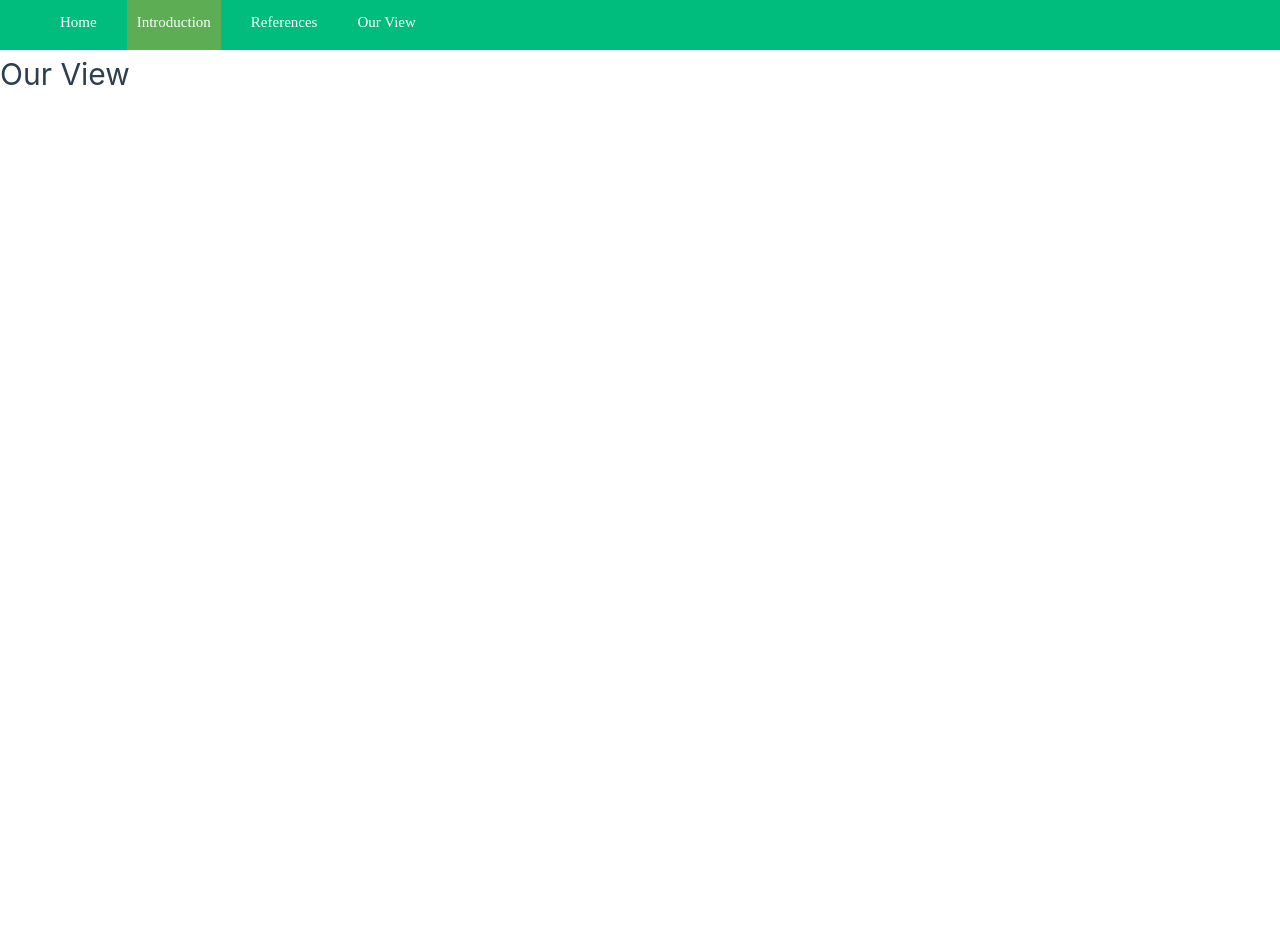
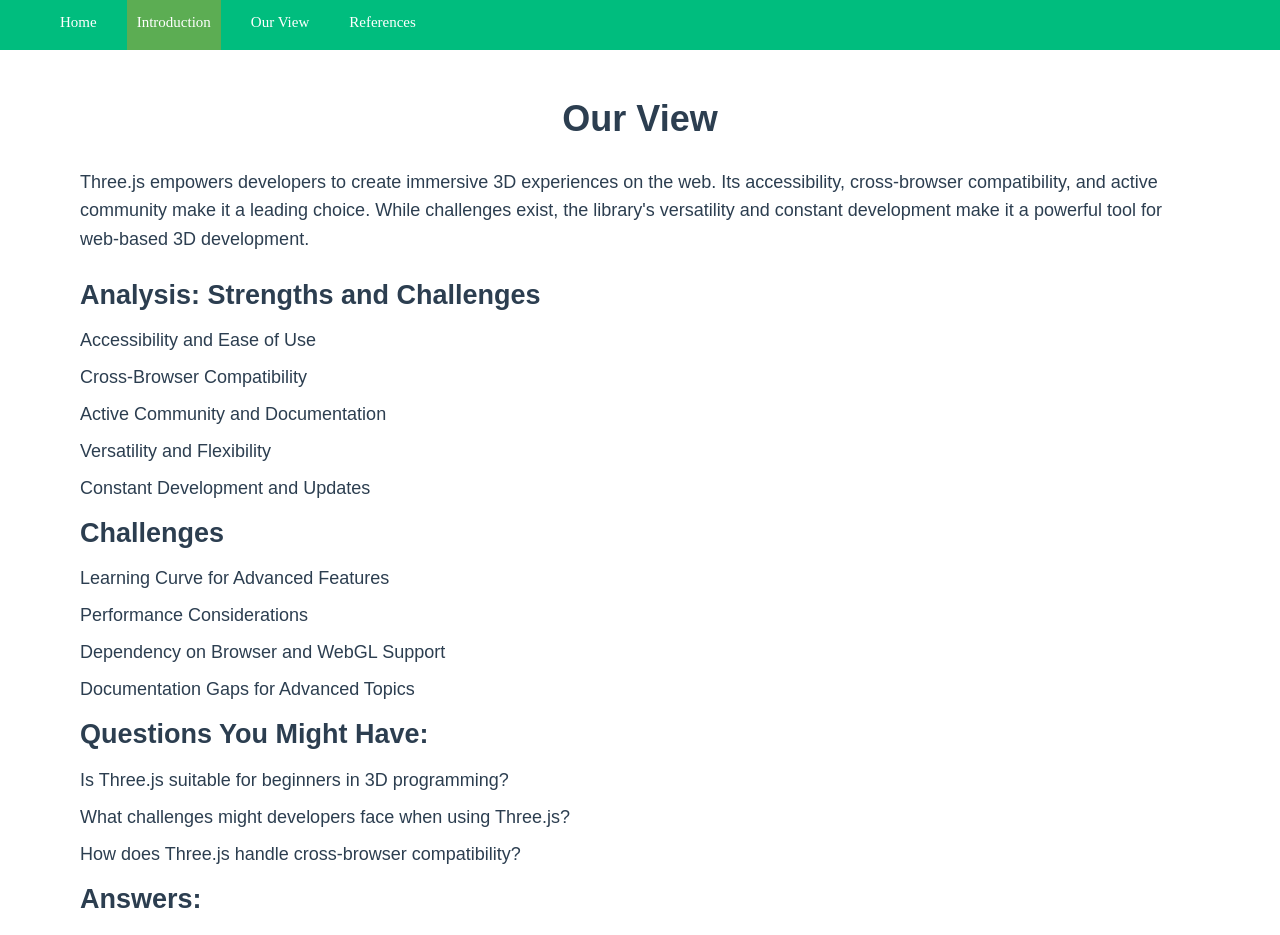
Before and after one commit to UniqueASU/Three.js-tutorial-website, a Vue app: page /ourview in a window 1280 px wide. Shown: the top 935 px of the page. Before the commit the page ends 800 px from the top, so only its background shows below. Built offline with nearby package versions, Linux system fonts and the light colour scheme.

Commit message:
added sidebar and references changes

```diff
--- a/src/components/GetStarted.vue
+++ b/src/components/GetStarted.vue
@@ -15,14 +15,14 @@
 };
 
 const displaySubsection = (subsection) => {
-      subsection !=='Buildcube' && router.push(subsection.toLowerCase())
+  subsection !== 'Buildcube' && router.push(subsection.toLowerCase())
   subsection === 'Buildcube' && router.push('/walkthrough')
   selectedSubsection.value = subsection;
 };
 </script>
 
 <template>
- <Navbar/>
+  <Navbar />
   <div class="content">
     <div class="sidebar">
       <li @click="selectSection('Introduction')">Introduction</li>
@@ -31,11 +31,14 @@
         <li @click="displaySubsection('Architecture')">Architecture</li>
         <li @click="displaySubsection('Installation')">Get Started</li>
         <li @click="displaySubsection('Fundamentals')">Fundamentals</li>
-          <li @click="displaySubsection('Buildcube')">Building cube with Three.js</li>
-          <ul class="subheadings" v-if="selectedSubsection === 'Buildcube' || selectedSubsection === 'Walkthrough' || selectedSubsection === 'demovideo' ">
-            <li @click="displaySubsection('Walkthrough')">Walkthrough</li>
-            <li @click="displaySubsection('demovideo')">Demo video</li>
-          </ul>
+        <ul class="subheadings"
+          v-if="selectedSubsection === 'Fundamentals' || selectedSubsection === 'thescene'
+          || selectedSubsection === 'thecamera'
+          || selectedSubsection === 'therenderer'
+          || selectedSubsection === 'mesh'
+          || selectedSubsection === 'geometries'
+          || selectedSubsection === 'materials'
+          ">
           <li @click="displaySubsection('thescene')">The Scene</li>
           <li @click="displaySubsection('thecamera')">The Camera</li>
           <li @click="displaySubsection('therenderer')">The Renderer</li>
@@ -43,8 +46,17 @@
           <li @click="displaySubsection('geometries')">Geometries</li>
           <li @click="displaySubsection('materials')">Materials</li>
         </ul>
+        <li @click="displaySubsection('Buildcube')">Building cube with Three.js</li>
+        <ul class="subheadings"
+          v-if="selectedSubsection === 'Buildcube' || selectedSubsection === 'Walkthrough' || selectedSubsection === 'demovideo'">
+          <li @click="displaySubsection('Walkthrough')">Walkthrough</li>
+          <li @click="displaySubsection('demovideo')">Demo video</li>
+        </ul>
+
+
+      </ul>
     </div>
-    <div  class="right-content">
+    <div class="right-content">
       <slot>
       </slot>
     </div>
@@ -54,11 +66,13 @@
 <style scoped>
 .content {
   display: flex;
+  min-height: 100vh;
 }
 
 a {
   display: block;
 }
+
 .navbar {
   list-style: none;
   height: 50px;
@@ -74,8 +88,10 @@
 
 
 }
+
 .router-link-exact-active {
-   background-color: hsla(160, 100%, 37%, 1);;
+  background-color: hsla(160, 100%, 37%, 1);
+  ;
   cursor: pointer;
   width: 100%;
   display: block;
@@ -106,7 +122,6 @@
 .sidebar {
   background-color: #5cad53;
   width: 20%;
-  height: 100vh;
   list-style-type: none;
   overflow: auto;
 }
@@ -120,7 +135,7 @@
   list-style-type: none;
 }
 
-.subheadings li{
+.subheadings li {
   font-size: 14px;
   padding: 5px;
   font-weight: 500;
@@ -141,6 +156,4 @@
 .right-content {
   width: 80%;
 }
-
-
 </style>
--- a/src/components/Home.vue
+++ b/src/components/Home.vue
@@ -13,7 +13,7 @@
       <HomeTitle msg="Three.js" />
 
       <nav>
-        <router-link to="/getstarted">Get started</router-link>
+        <router-link to="/introduction">Get started</router-link>
       </nav>
     </div>
   </header>
--- a/src/components/pages/Navbar.vue
+++ b/src/components/pages/Navbar.vue
@@ -18,9 +18,9 @@
     <ul class="navbar">
       <li :class="{ 'active': activeItem === 'Home' }" @click="toggleSection('')">Home</li>
       <li :class="{ 'active': activeItem === 'introduction' }" @click="toggleSection('introduction')">Introduction</li>
+      <li :class="{ 'active': activeItem === 'Our View' }" @click="toggleSection('ourview')">Our View</li>
       <li :class="{ 'active': activeItem === 'References' }" @click="toggleSection('references')">References
       </li>
-      <li :class="{ 'active': activeItem === 'Our View' }" @click="toggleSection('ourview')">Our View</li>
     </ul>
   </nav>
   <div>
--- a/src/components/pages/OurView.vue
+++ b/src/components/pages/OurView.vue
@@ -1,3 +1,86 @@
 <template>
-    <h1>Our View</h1>
-</template>
+    <div class="main-content">
+      <h1 class="main-heading">Our View</h1>
+
+      <p class="view-content">
+        Three.js empowers developers to create immersive 3D experiences on the web. Its accessibility, cross-browser compatibility, and active community make it a leading choice. While challenges exist, the library's versatility and constant development make it a powerful tool for web-based 3D development.
+      </p>
+
+      <h2 class="analysis-heading">Analysis: Strengths and Challenges</h2>
+
+      <ul class="strengths-list">
+        <li>Accessibility and Ease of Use</li>
+        <li>Cross-Browser Compatibility</li>
+        <li>Active Community and Documentation</li>
+        <li>Versatility and Flexibility</li>
+        <li>Constant Development and Updates</li>
+      </ul>
+
+      <h2 class="challenges-heading">Challenges</h2>
+
+      <ul class="challenges-list">
+        <li>Learning Curve for Advanced Features</li>
+        <li>Performance Considerations</li>
+        <li>Dependency on Browser and WebGL Support</li>
+        <li>Documentation Gaps for Advanced Topics</li>
+      </ul>
+      <h2 class="questions-heading">Questions You Might Have:</h2>
+
+      <ul class="questions-list">
+        <li>Is Three.js suitable for beginners in 3D programming?</li>
+        <li>What challenges might developers face when using Three.js?</li>
+        <li>How does Three.js handle cross-browser compatibility?</li>
+      </ul>
+
+      <h2 class="answers-heading">Answers:</h2>
+
+      <ul class="answers-list">
+        <li>Yes, Three.js is designed to make 3D programming accessible to a broad audience, including beginners.</li>
+        <li>Developers may encounter challenges in mastering advanced features, considering performance, and addressing browser and WebGL support.</li>
+        <li>Three.js handles cross-browser compatibility by abstracting WebGL intricacies and ensuring a consistent 3D experience across different browsers.</li>
+      </ul>
+
+      <h2 class="conclusion-heading">Conclusion</h2>
+
+  <p class="conclusion-content">
+    In conclusion, Three.js stands out as a powerful and accessible library for bringing 3D experiences to the web. Its strengths in accessibility, community support, and versatility make it a valuable tool for developers. However, challenges related to the learning curve for advanced features and performance considerations highlight the importance of careful implementation and ongoing learning. Overall, Three.js remains a leading choice for web-based 3D development, offering a solid foundation for both beginners and experienced developers alike.
+  </p>
+    </div>
+  </template>
+
+  <style scoped>
+    .main-content {
+      padding: 40px 60px;
+      margin: 0px 20px;
+      font-family: 'Arial', sans-serif;
+      font-size: 1.2em;
+    }
+
+    .main-heading {
+      font-size: 2em;
+      font-weight: bold;
+      text-align: center;
+      margin-bottom: 20px;
+    }
+
+    .view-content, .conclusion-content {
+      margin-bottom: 20px;
+    }
+
+    .analysis-heading, .challenges-heading, .conclusion-heading, .questions-heading, .answers-heading {
+      font-size: 1.5em;
+      font-weight: bold;
+      margin-bottom: 10px;
+    }
+
+    .strengths-list, .challenges-list, .questions-list, .answers-list {
+      list-style-type: none;
+      padding: 0;
+      margin: 0;
+    }
+
+    .strengths-list li, .challenges-list li, .questions-list li, .answers-list li {
+      margin-bottom: 10px;
+      line-height: 1.5;
+    }
+  </style>
--- a/src/components/pages/References.vue
+++ b/src/components/pages/References.vue
@@ -1,3 +1,49 @@
 <template>
-    <h1>References</h1>
-</template>
+    <div class="references-page">
+      <h1 class="references-heading">References</h1>
+
+      <ul class="references-list">
+        <li>
+          Three.js. (n.d.). Documentation. Retrieved Month day, year, from
+          <a href="https://threejs.org/docs/" target="_blank">https://threejs.org/docs/</a>
+        </li>
+        <!-- Add more references as needed -->
+      </ul>
+    </div>
+  </template>
+
+  <style scoped>
+    .references-page {
+      padding: 20px;
+      font-family: 'Arial', sans-serif;
+      font-size: 1.2em;
+      text-align: center;
+    }
+
+    .references-heading {
+      font-size: 2em;
+      font-weight: bold;
+      margin-bottom: 20px;
+    }
+
+    .references-list {
+      list-style-type: none;
+      padding: 0;
+      margin: 0;
+    }
+
+    .references-list li {
+      margin-bottom: 20px;
+      line-height: 1.5;
+    }
+
+    .references-list a {
+      color: #007BFF; /* Blue color, you can adjust as needed */
+      text-decoration: none;
+      font-weight: bold;
+    }
+
+    .references-list a:hover {
+      text-decoration: underline;
+    }
+  </style>
```
Lines whose indentation alone changed are shown as unchanged.
